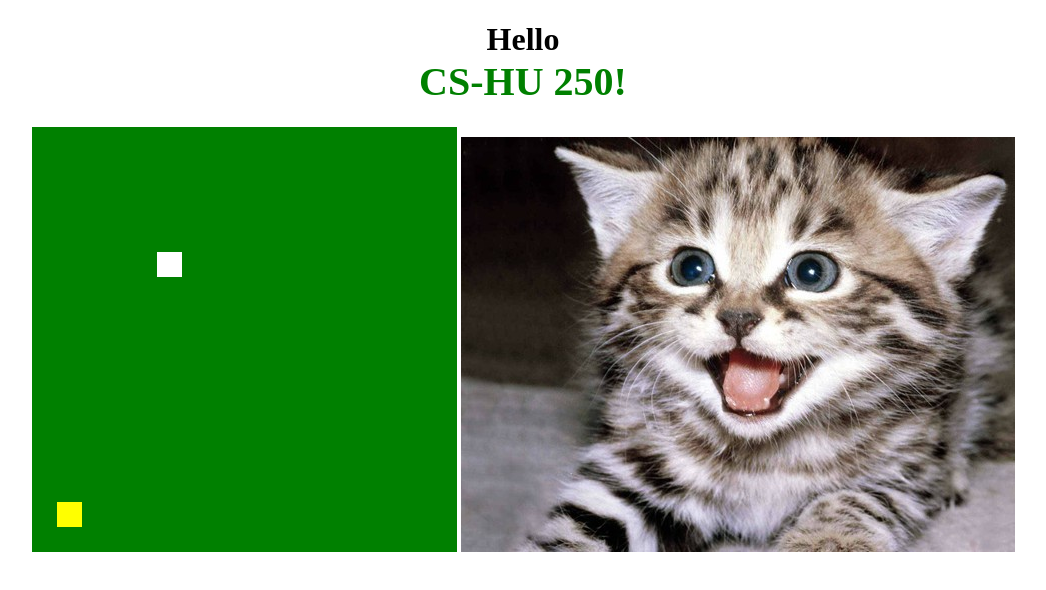
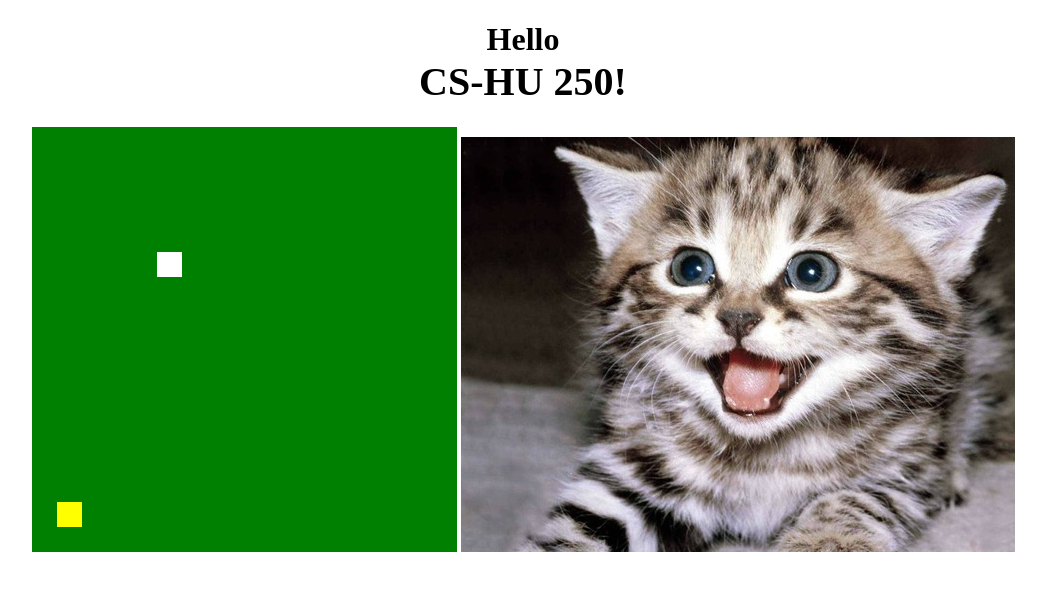
Before and after one commit to AxelMurilllo/hello-world, a plain HTML site: page index.html in a window 1280 px wide. Shown: the whole page, without its empty margins (117-1163 px from the left). Drawn offline with Linux system fonts and the light colour scheme.

Commit message:
Update style.css

```diff
--- a/style.css
+++ b/style.css
@@ -1,9 +1,8 @@
-/* Write CSS Here */
 body {
 	text-align: center;
 }
 .geeks {
 	font-size: 40px;
 	font-weight: bold;
-	color: green;
+	color: black;
 }
```
